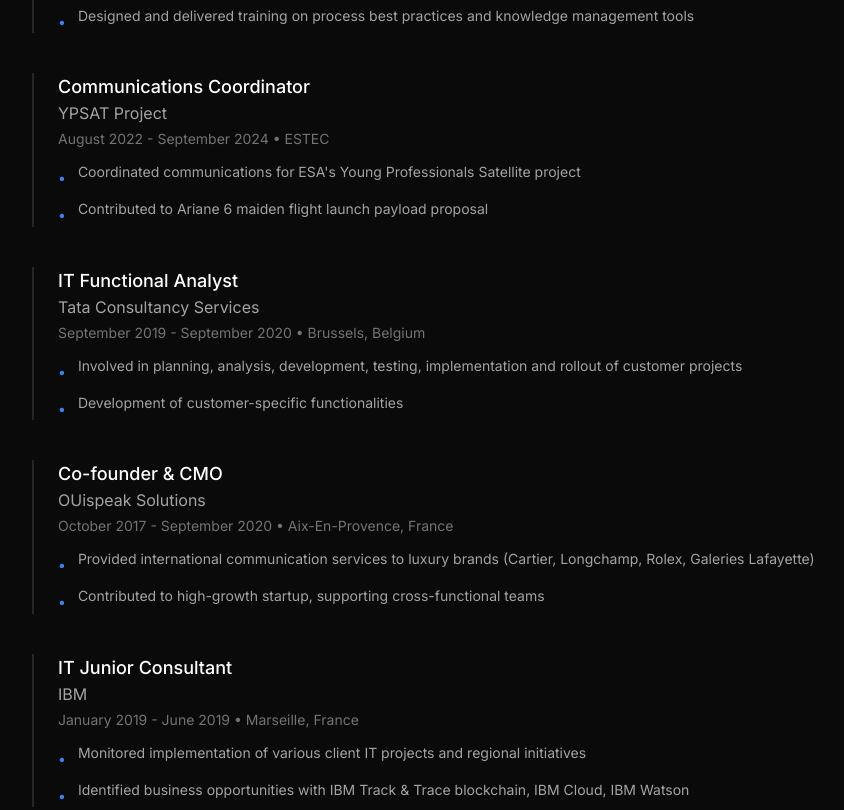
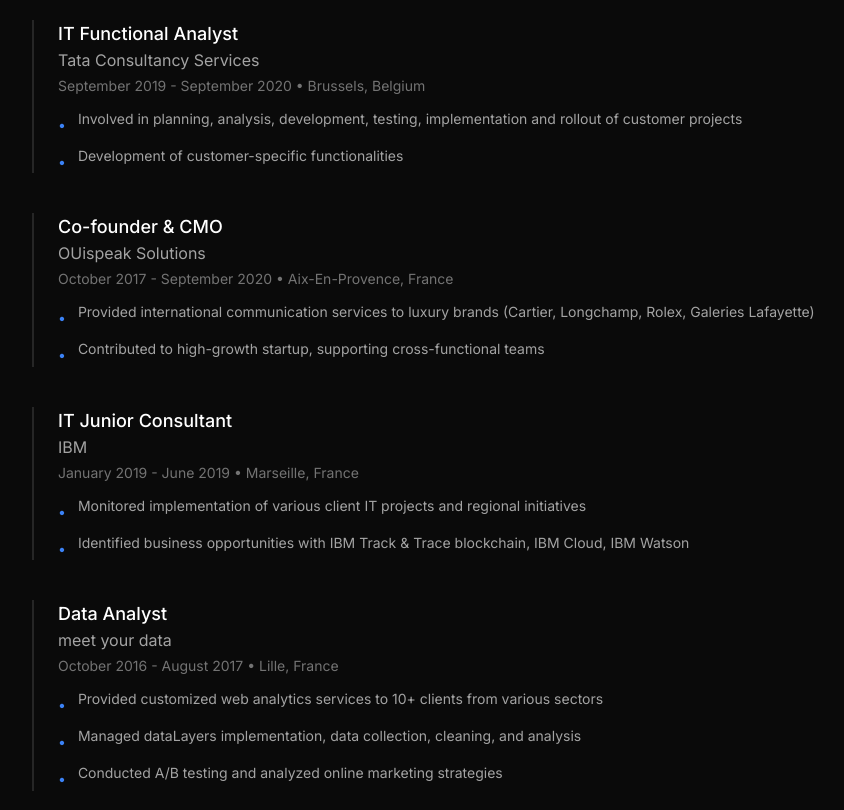
Before and after one commit to MaureenAll/about, a website: page index.html in a window 1280 px wide. Shown: the part 1690-2500 px from the top of the page, without its empty margins (160-1004 px from the left). Drawn offline with nearby package versions, Linux system fonts and the light colour scheme.

```diff
--- a/content.json
+++ b/content.json
@@ -12,7 +12,6 @@
             "period": "September 2022 - Present",
             "location": "Noordwijk, Netherlands",
             "highlights": [
-                "Serve as Product Owner for an end-to-end AI/ML platform, overseeing capabilities such as data management, preparation, interactive exploration, managed model training, model monitoring, batch inference, and serving",
                 "Engage with customers and stakeholders to elicit requirements, constraints, and expectations for the AI & Emerging Technology Platform",
                 "Collaborate with teams to define governance policies for AI/ML and emerging technology adoption, ensuring compliance and scalability",
                 "Integrated third-party APIs into internal systems, automating workflows and reducing manual processes by 20%",
@@ -39,16 +38,6 @@
                 "Provided knowledge management support to space exploration projects (ISS Operations, Orion, I-HAB, ESPRIT, ExoMars, ERO MSR)",
                 "Implemented processes for personal data protection, security, and quality management",
                 "Designed and delivered training on process best practices and knowledge management tools"
-            ]
-        },
-        {
-            "company": "YPSAT Project",
-            "role": "Communications Coordinator",
-            "period": "August 2022 - September 2024",
-            "location": "ESTEC",
-            "highlights": [
-                "Coordinated communications for ESA's Young Professionals Satellite project",
-                "Contributed to Ariane 6 maiden flight launch payload proposal"
             ]
         },
         {
```
Also changed, not shown: index.html (+1 -1 lines).
